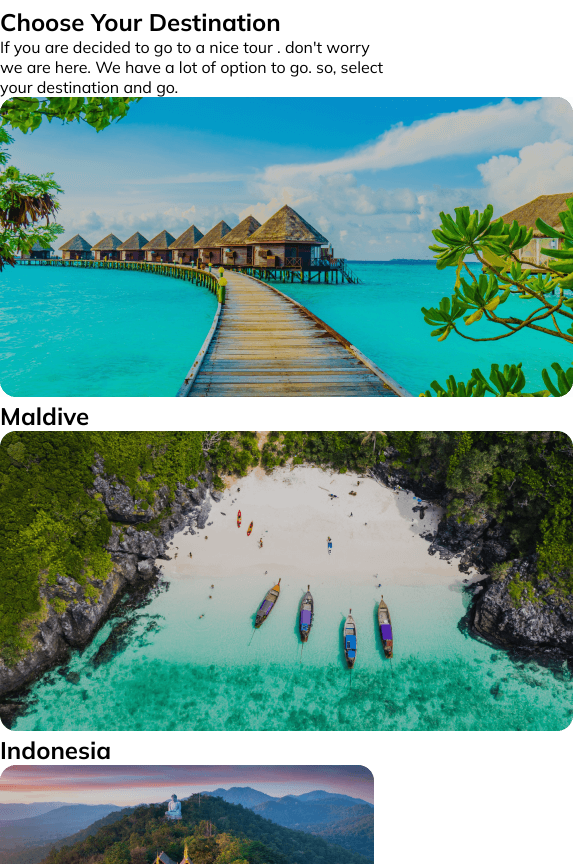
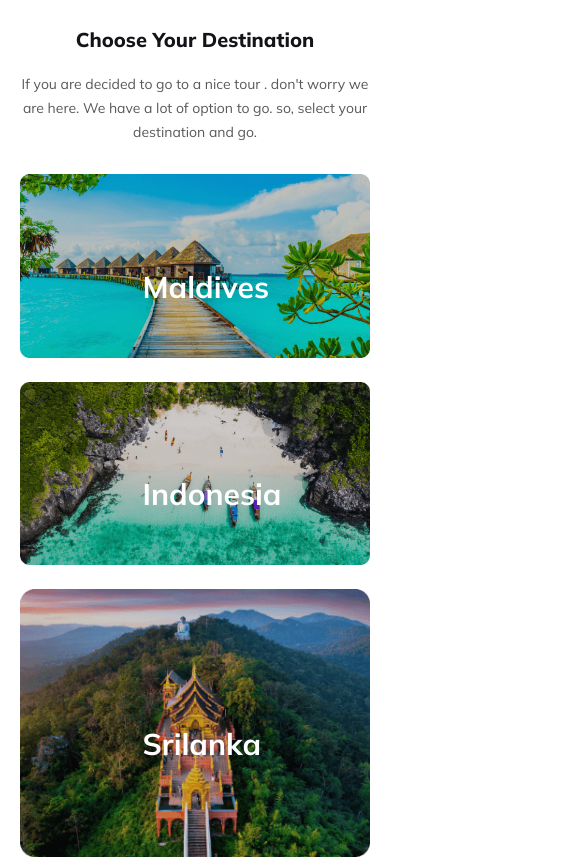
Before and after one commit to sharifalam88/the-travel-canvas, a plain HTML site: page index.html in a window 390 px wide. Shown: the part 1845-2709 px from the top of the page, 585 px wide, since content can reach past the window. Drawn offline with Linux system fonts and the light colour scheme.

Commit message:
design destination section

```diff
--- a/index.html
+++ b/index.html
@@ -80,42 +80,46 @@
         <section id="destination">
             <h2 class="destination-title">Choose Your Destination</h2>
             <p class="destination-text">If you are decided to go to a nice tour . don't worry we are here. We have a lot of option to go. so, select your destination and go.</p>
-            <div class="first-destination">
-                <div class="first-destination-left">
-                    <img src="images/Rectangle 5.png" alt="About first destination image">
-                    <h2>Maldive</h2>
-                </div>
-                <div class="first-destination-right">
-                    <img src="images/Rectangle 8.png" alt="About first destination image">
-                    <h2>Indonesia</h2>
-                </div>
 
-                <div class="middle-destination">
-                    <div class="middle-destination-left">
-                        <img src="images/Rectangle 6.png" alt="about middle destination imag">
-                        <h2>Srilanka</h2>
-                    </div>
-                    <div class="middle-destination-middle">
-                        <img src="images/Rectangle 7.png" alt="about middle destination imag">
-                        <h2>North America</h2>
-                    </div>
-                    <div class="middle-destination-right">
-                        <img src="images/Rectangle 9.png" alt="about middle destination imag">
-                        <h2>Kashmir</h2>
-                    </div>
-                </div>
-                <!-- design bottom destination part -->
-                <div class="bottom-destination">
-                    <div class="bottom-destination-left">
-                        <img src="images/Rectangle 11.png" alt="about bottom destination imag">
-                        <h2>Bangladesh</h2>
-                    </div>
-                    <div class="bottom-destination-right">
-                        <img src="images/Rectangle 10.png" alt="about bottom destination imag">
-                        <h2>Bandarban</h2>
-                    </div>
-                </div>
+            <div class="row">
+                <figure class="fig">
+                    <img src="images/Rectangle 5.png" alt=" About row image">
+                    <figcaption class="figCap">Maldives</figcaption>
+                </figure>
+
+                <figure  class="fig">
+                    <img src="images/Rectangle 8.png" alt="About row image">
+                    <figcaption class="figCap">Indonesia</figcaption>
+            </figure>
             </div>
+            <div class="row">
+                <figure class="fig">
+                    <img src="images/Rectangle 6.png" alt="About row image">
+                    <figcaption class="figCap">Srilanka</figcaption>
+                </figure>
+
+                <figure class="fig">
+                    <img src="images/Rectangle 7.png" alt="About row image">
+                    <figcaption class="figCap">North America</figcaption>
+                </figure>
+
+                <figure class="fig">
+                    <img src="images/Rectangle 9.png" alt="About row image">
+                    <figcaption class="figCap">Kashmir</figcaption>
+                </figure>
+            </div>
+            <div class="row">
+                <figure class="fig">
+                    <img src="images/Rectangle 11.png" alt="About row image">
+                    <figcaption class="figCap">Kashmir</figcaption>
+                </figure>
+
+                <figure class="fig">
+                    <img src="images/Rectangle 10.png" alt="About row image">
+                    <figcaption class="figCap">Kashmir</figcaption>
+                </figure>
+            </div>
+
         </section>
     </main>
 
--- a/style/style.css
+++ b/style/style.css
@@ -189,6 +189,43 @@ label #btn, label #cancel{
 }
 /* End tour section style */
 
+/* style for destination part */
+#destination{
+    margin:50px 100px;
+}
+.destination-title{
+    text-align:center;
+    font-size:40px;
+    font-weight:800;
+    color:#131318;
+    margin-bottom:20px;
+}
+.destination-text{
+    text-align:center;
+    font-size:16px;
+    line-height:26px;
+    font-weight:400;
+    color:rgba(19, 19, 24, 0.70);
+    margin-bottom:30px;
+}
+.row{
+    display:flex;
+    gap:20px;
+    margin-bottom:20px;
+}
+.fig{
+    position:relative;
+}
+.figCap{
+    position:absolute;
+    top:50%;
+    left:35%;
+    font-weight:700;
+    font-size:30px;
+    color:#ffffff;
+}
+/* End style for destination section*/
+
 
 
 
@@ -296,4 +333,28 @@ label #btn, label #cancel{
     }
     /* End tour section responsive style */
 
+    /* responsive style for destination section */
+    #destination{
+        margin:10px 20px;
+    }
+    .destination-title{
+        font-size:20px;
+        font-weight:800;
+        margin-top:30px;
+    }
+    .destination-text{
+        font-size:14px;
+        font-weight:400;
+        line-height:24px;
+        text-align:center;
+    }
+    .row{
+        display:flex;
+        flex-direction:column;
+    }
+    .row img{
+        width:100%;
+    }
+
+
 }
```
